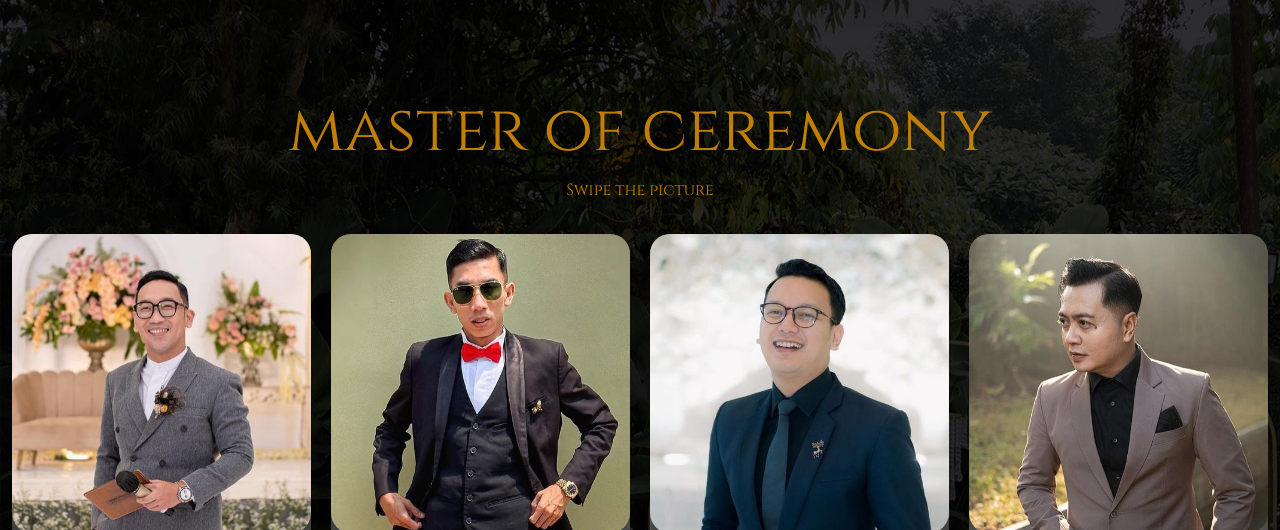
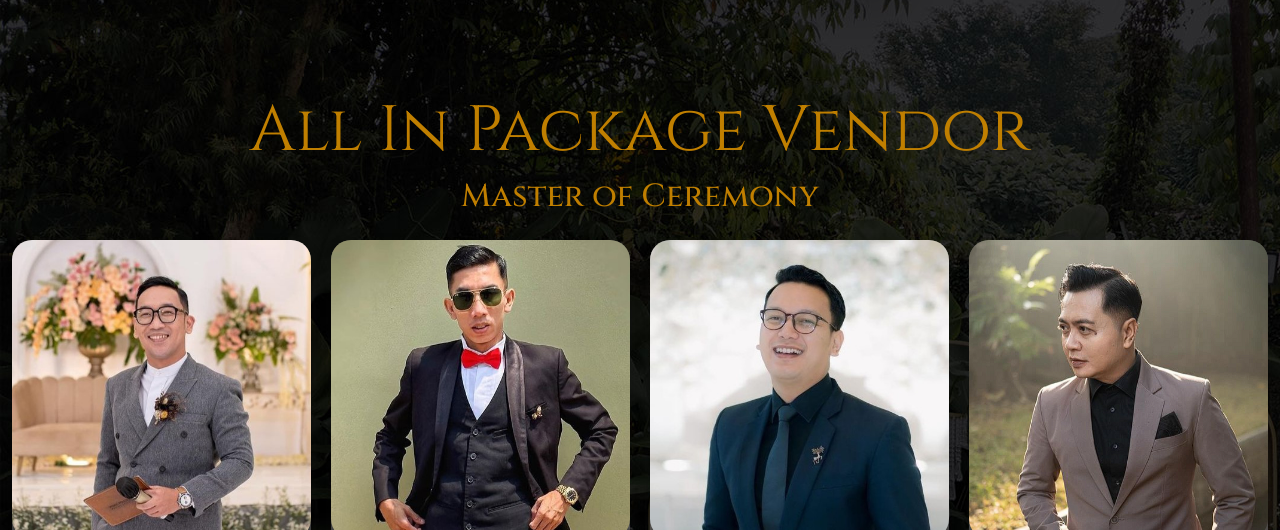
Before and after one commit to marigoldwedding/website, a website: page index.html in a window 1280 px wide. Shown: the part 1863-2393 px from the top of the page. Drawn offline with nearby package versions, Linux system fonts and the light colour scheme.

Commit message:
adding all in package label

```diff
--- a/index.html
+++ b/index.html
@@ -179,9 +179,9 @@
 <section class="partnership" id="partnership">
   <div class="container-fluid">
     <h1 class="text-center display-3 font-weight-bold">
-      master of ceremony
+      All In Package Vendor
     </h1>
-    <p class="para text-center">Swipe the picture</p>
+    <h2 class="para text-center">Master of Ceremony</h2>
     <div id="myCarousel" class="owl-carousel owl-theme mx-auto text-center">
 
       <div class="cardp shadow my-3">
```
